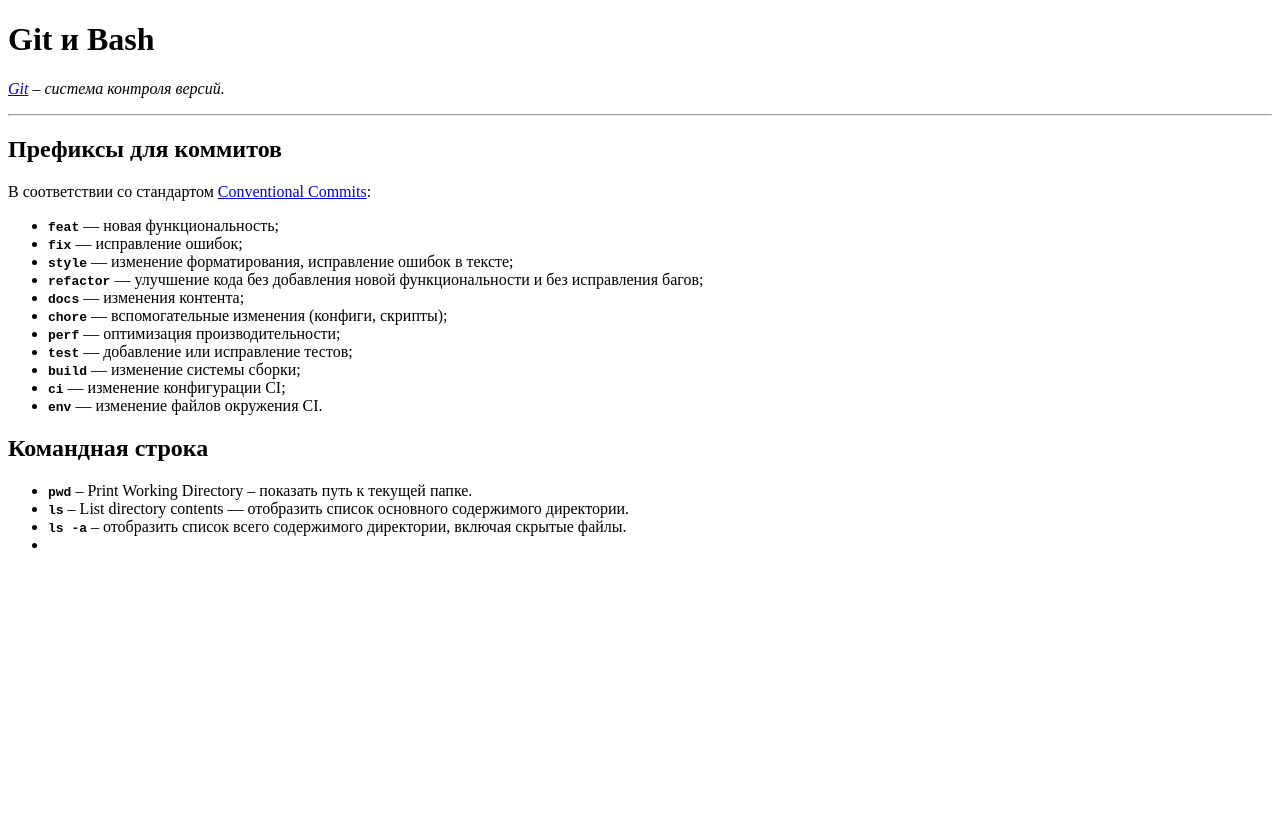
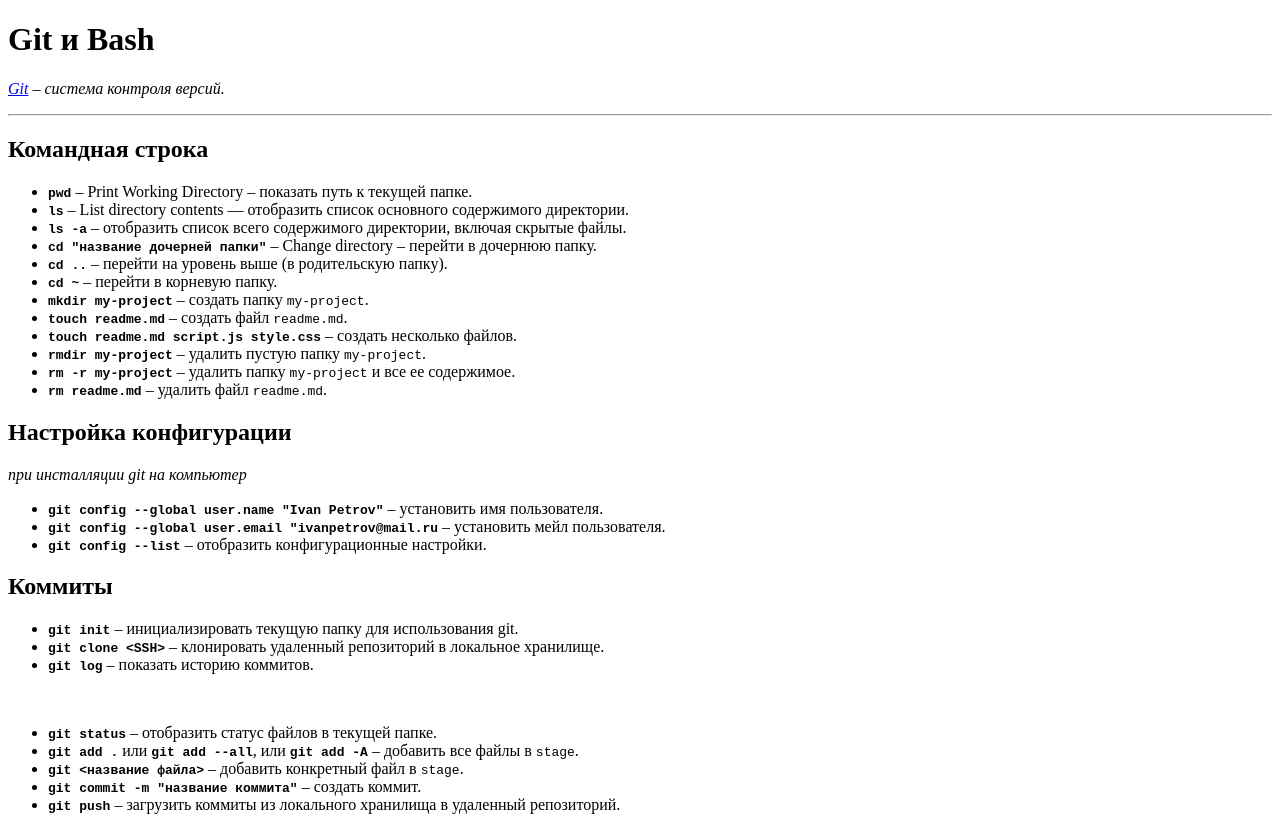
Before and after one commit to pnrf/myrepo, a Next.js app: page /knowledge-base/git-bash in a window 1280 px wide. Shown: the top 816 px of the page. Built offline with nearby package versions, Linux system fonts and the light colour scheme.

Commit message:
docs: update content

```diff
--- a/pages/knowledge-base/git-bash.mdx
+++ b/pages/knowledge-base/git-bash.mdx
@@ -3,6 +3,42 @@
 *[Git](https://git-scm.com/book/ru/v2) – система контроля версий.*
 
 ---
+
+## Командная строка
+
+- **`pwd`** – Print Working Directory – показать путь к текущей папке.
+- **`ls`** – List directory contents — отобразить список основного содержимого директории.
+- **`ls -a`** – отобразить список всего содержимого директории, включая скрытые файлы.
+- **`cd "название дочерней папки"`** – Change directory – перейти в дочернюю папку.
+- **`cd ..`** – перейти на уровень выше (в родительскую папку).
+- **`cd ~`** – перейти в корневую папку.
+- **`mkdir my-project`** – создать папку `my-project`.
+- **`touch readme.md`** – создать файл `readme.md`.
+- **`touch readme.md script.js style.css`** – создать несколько файлов.
+- **`rmdir my-project`** – удалить пустую папку `my-project`.
+- **`rm -r my-project`** – удалить папку `my-project` и все ее содержимое.
+- **`rm readme.md`** – удалить файл `readme.md`.
+
+## Настройка конфигурации
+*при инсталляции git на компьютер*
+
+- **`git config --global user.name "Ivan Petrov"`** – установить имя пользователя.
+- **`git config --global user.email "ivanpetrov@mail.ru`** – установить мейл пользователя.
+- **`git config --list`** – отобразить конфигурационные настройки.
+
+## Коммиты
+
+- **`git init`** – инициализировать текущую папку для использования git.
+- **`git clone <SSH>`** – клонировать удаленный репозиторий в локальное хранилище.
+- **`git log`** – показать историю коммитов.
+<br />
+- **`git status`** – отобразить статус файлов в текущей папке.
+- **`git add .`** или **`git add --all`**, или **`git add -A`** – добавить все файлы в `stage`.
+- **`git <название файла>`** – добавить конкретный файл в `stage`.
+- **`git commit -m "название коммита"`** – создать коммит.
+- **`git push`** – загрузить коммиты из локального хранилища в удаленный репозиторий.
+- **`git push -u origin main`** – то же самое.
+- **`git pull`** – выгрузить изменения из удаленного репозитория в локальное хранилище.
 
 ## Префиксы для коммитов
 
@@ -19,10 +55,3 @@
 - **`build`** — изменение системы сборки;
 - **`ci`** — изменение конфигурации CI;
 - **`env`** — изменение файлов окружения CI.
-
-## Командная строка
-
-- **`pwd`** – Print Working Directory – показать путь к текущей папке.
-- **`ls`** – List directory contents — отобразить список основного содержимого директории.
-- **`ls -a`** – отобразить список всего содержимого директории, включая скрытые файлы.
--
```
